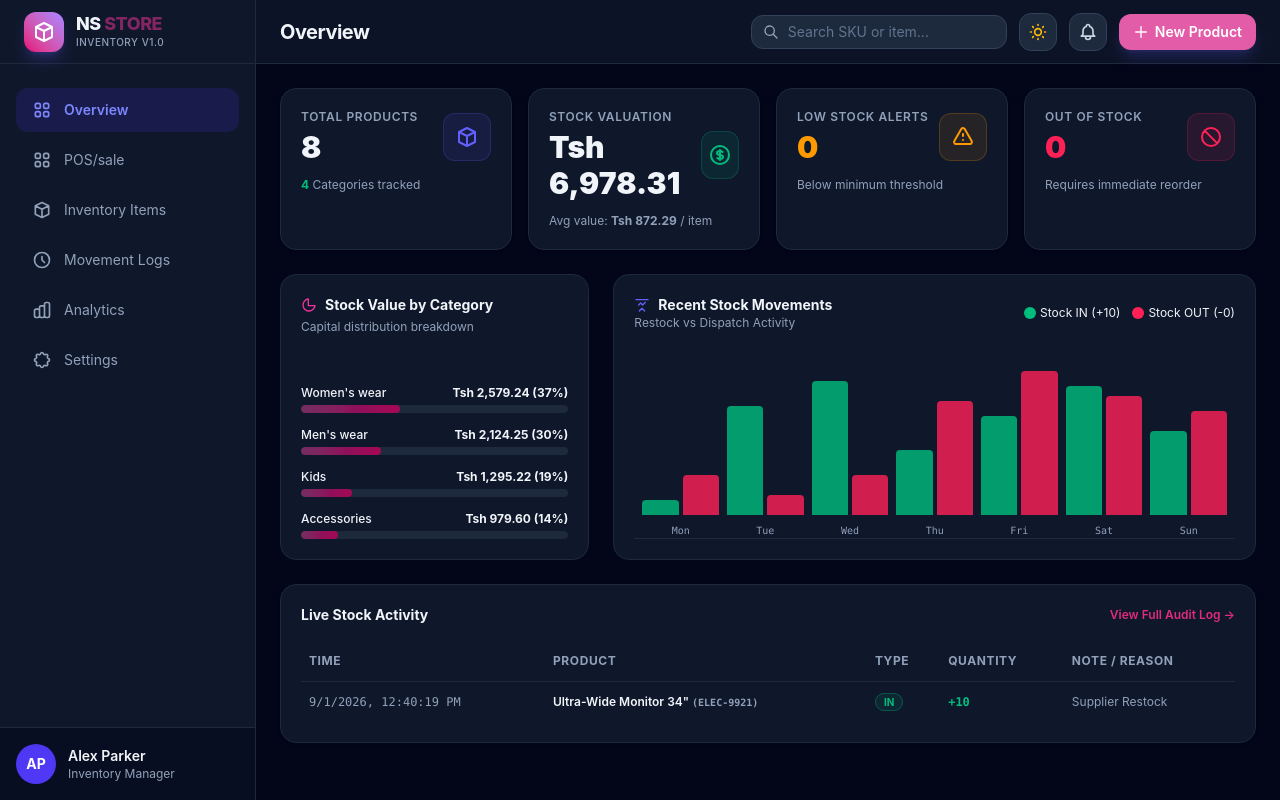
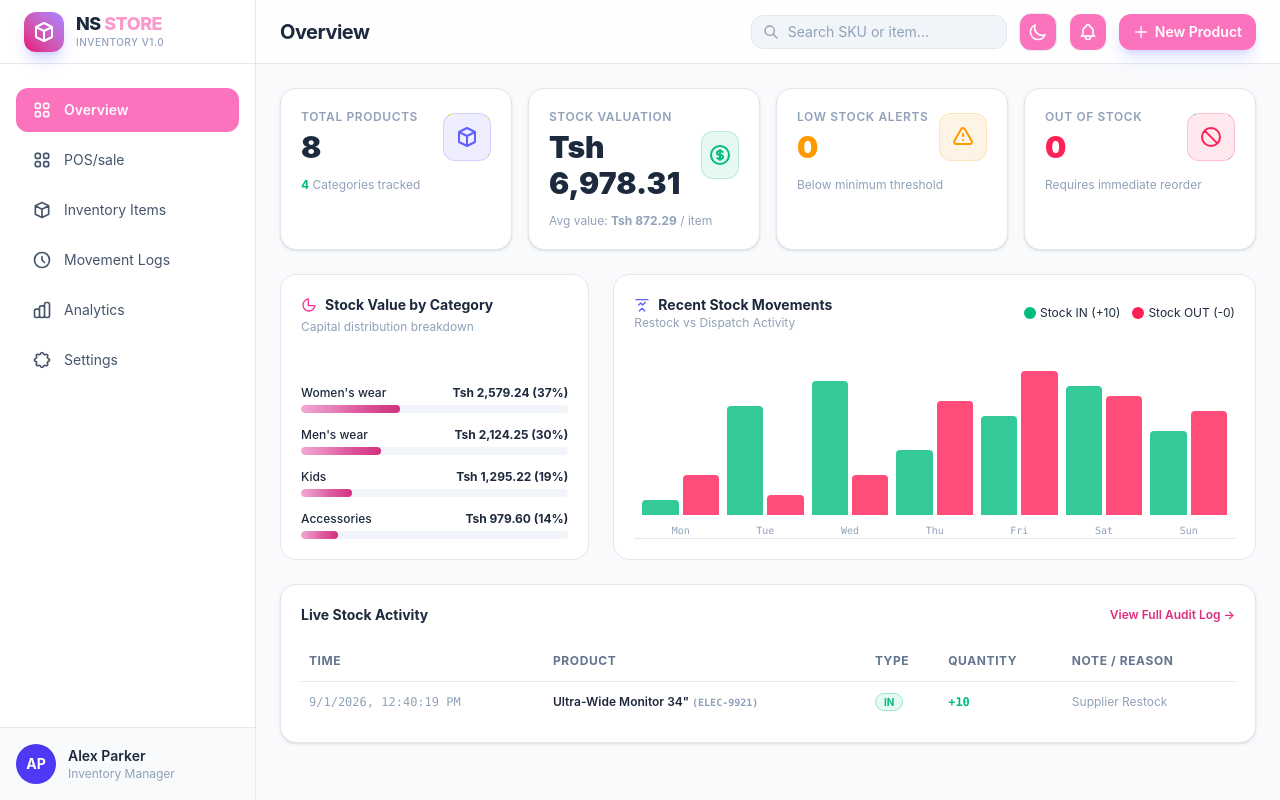
Before and after one commit to Naikha19/NS-store, a Vue app in the folder frontend/: page /dashboard in a window 1280 px wide. Built offline with nearby package versions, Linux system fonts and the light colour scheme.

Commit message:
unset dark mode as default

```diff
--- a/frontend/src/components/Dashboard.vue
+++ b/frontend/src/components/Dashboard.vue
@@ -1684,7 +1684,7 @@ const initialProducts = [
 const categories = ["Women's wear", "Men's wear","Kids","Accessories"];
 
 // --- STATE DEFINITIONS ---
-const isDarkMode = ref(true);
+const isDarkMode = ref(false);
 const isMobileSidebarOpen = ref(false);
 const isNotificationsOpen = ref(false);
 const activeTab = ref("dashboard");
```
